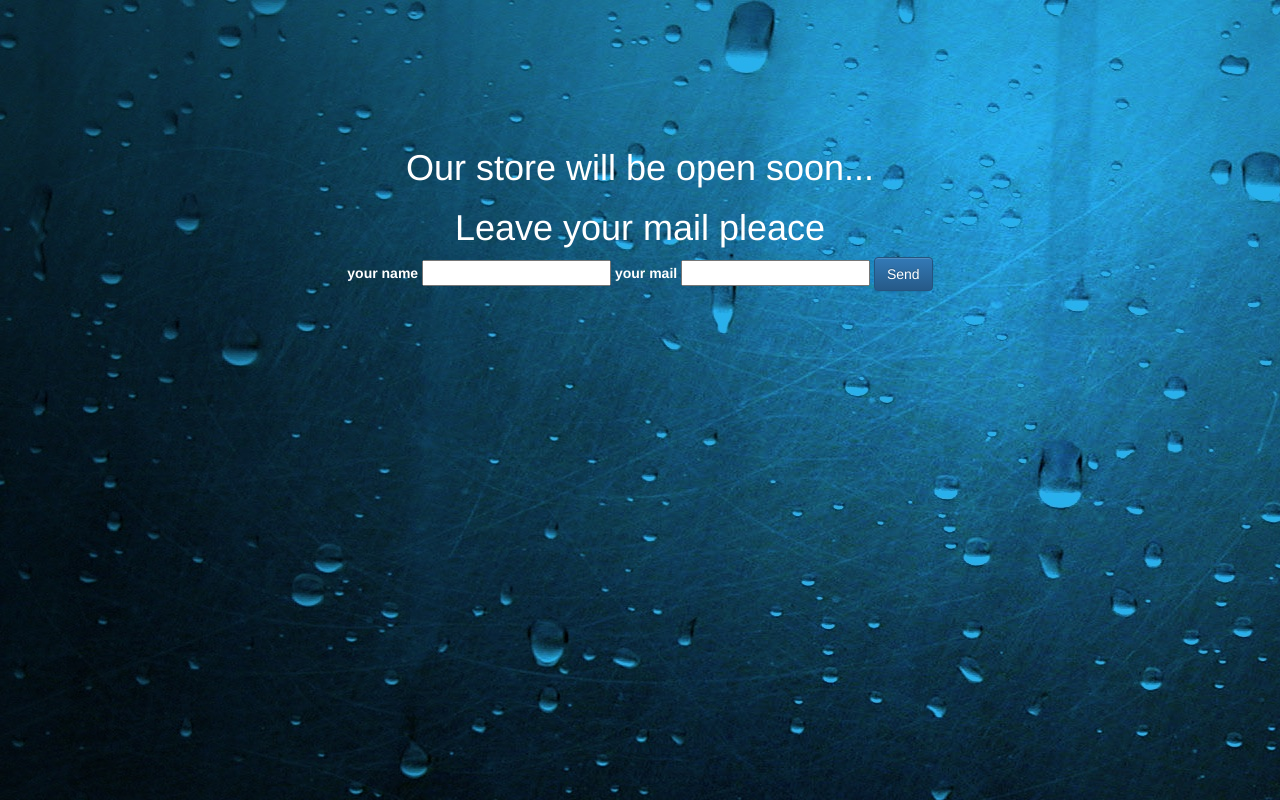
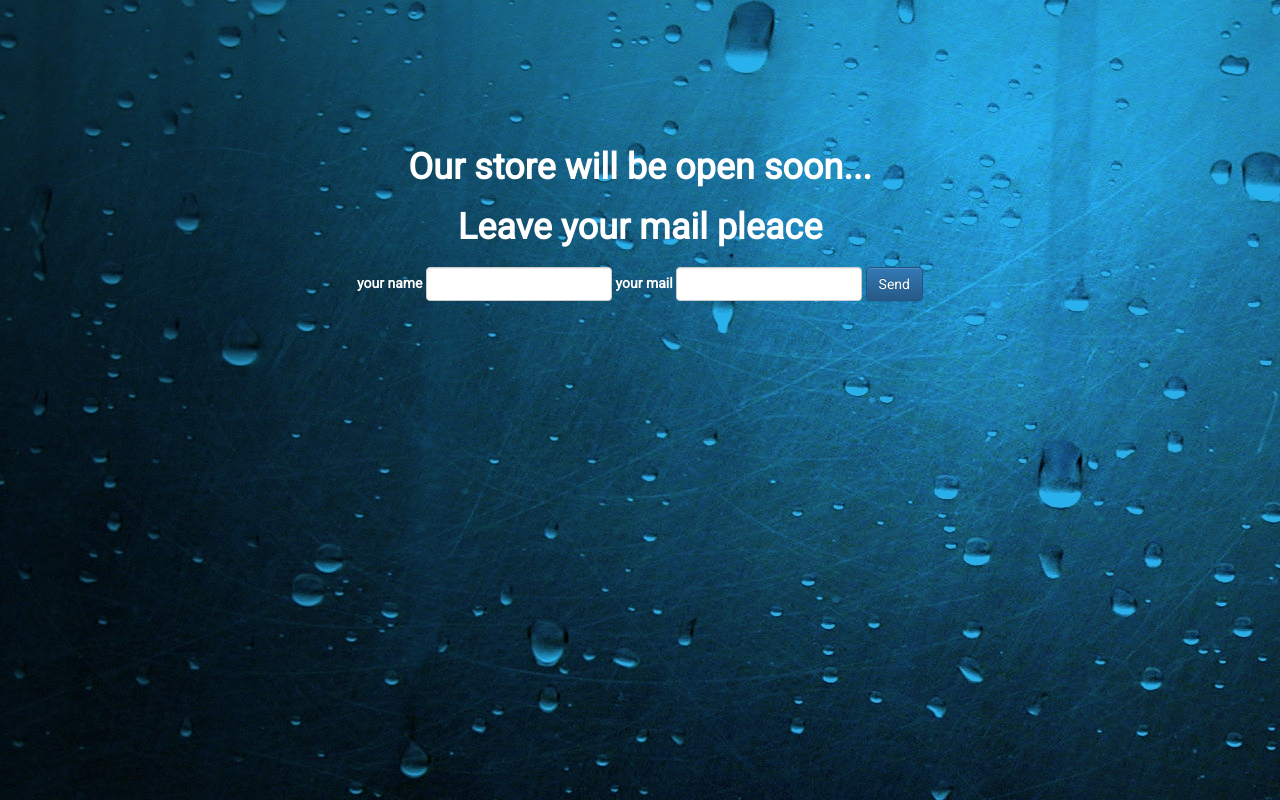
Before and after one commit to V-Khvorostianyi/my-first-django-store, a Django app: page / in a window 1280 px wide. Run offline with Django 3.2, Linux system fonts and the light colour scheme; some libraries are stand-ins or nearby versions.

Commit message:
run in PyCharm, edit forms in template, add CSS styles

```diff
--- a/store/static/store/style.css
+++ b/store/static/store/style.css
@@ -1,16 +1,23 @@
 html, body {
 	height: 100%;
 	max-height: 100%;
-	color:white
+	color:white;
+    font-family: 'Roboto', sans-serif;
 }
 .top-container {
 	padding-top: 10%;
 }
+.general-container form {
+    margin-top: 20px;
+}
 .general-container {
 	background:url('img/3.jpeg');
 	height:100%;
+	font-weight: 400;
 }
 .title {
 	color: white;
 	text-align: center;
+    font-weight: 700;
+
 }
--- a/store/templates/store/store_page.html
+++ b/store/templates/store/store_page.html
@@ -4,6 +4,7 @@
 		<head>
 			<meta charset="UTF-8">
 			<title>mystore</title>
+            <link href="https://fonts.googleapis.com/css?family=Roboto" rel="stylesheet">
 			<link rel="stylesheet" href="//maxcdn.bootstrapcdn.com/bootstrap/3.2.0/css/bootstrap.min.css">
             <link rel="stylesheet" href="//maxcdn.bootstrapcdn.com/bootstrap/3.2.0/css/bootstrap-theme.min.css">
 			<link rel="stylesheet" href = '{% static "store/style.css" %}'>
@@ -19,13 +20,16 @@
 								<form action = "" method = "post" class="form form-inline text-center">{%csrf_token%}
 									<div class="form-group">
 										<label>your name</label>
-										{{form.name}}
+										<!--{{form.email}}-->
+                                        <input type="text" name="{{ form.name.name }}" class="form-control">
 									</div>
 									<div class="form-group">
 										<label>your mail</label>
-										{{form.email}}
+										<!--{{form.email}}-->
+                                        <input type="text" name="{{ form.email.name }}" class="form-control">
 									</div>
-										<button type = "submit" class = "btn btn-primary">Send</button>
+										<button type = "submit" class = "btn btn-primary ">Send</button>
+
 								</form>
 							</div>
 						</div>
```
